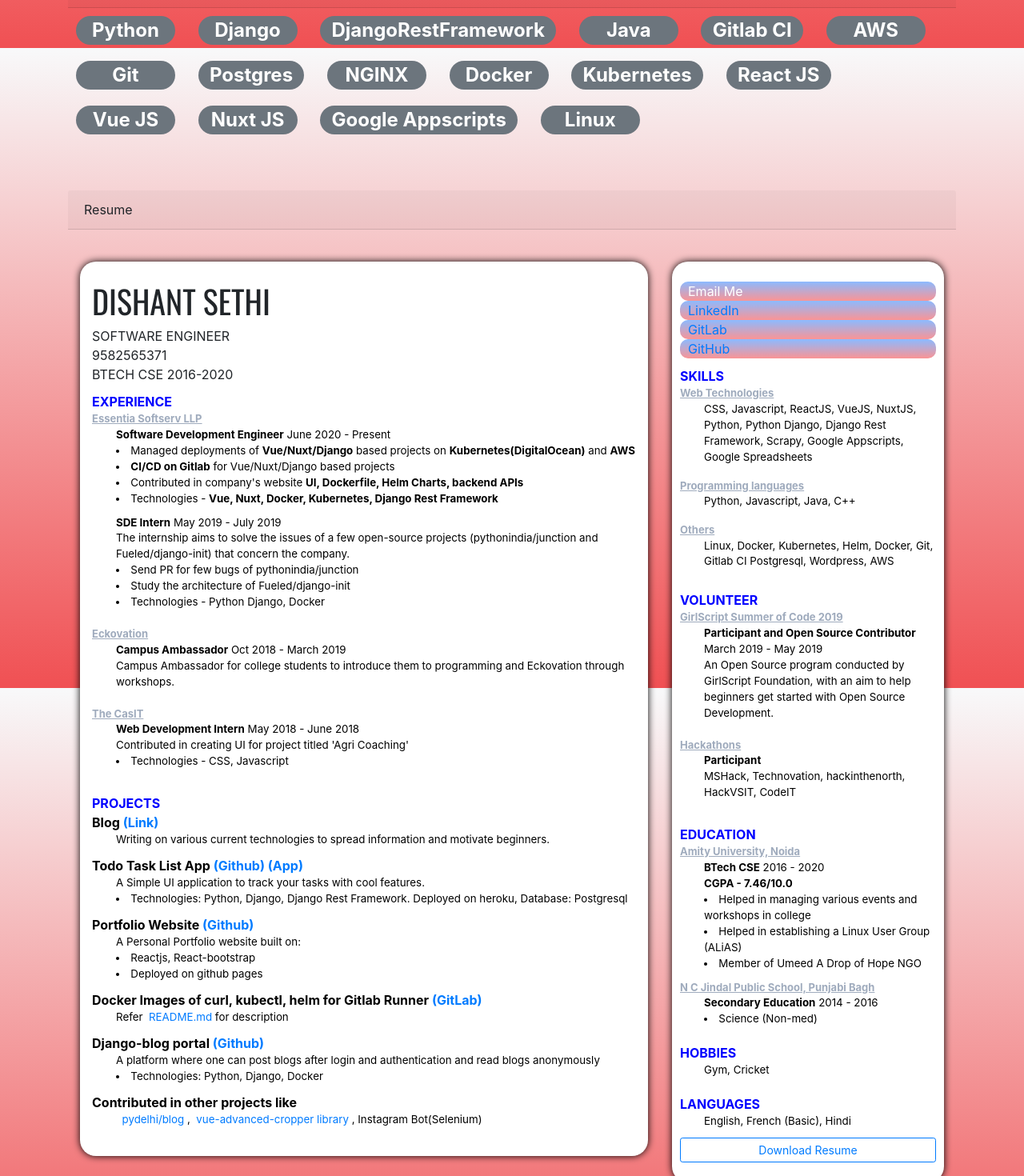
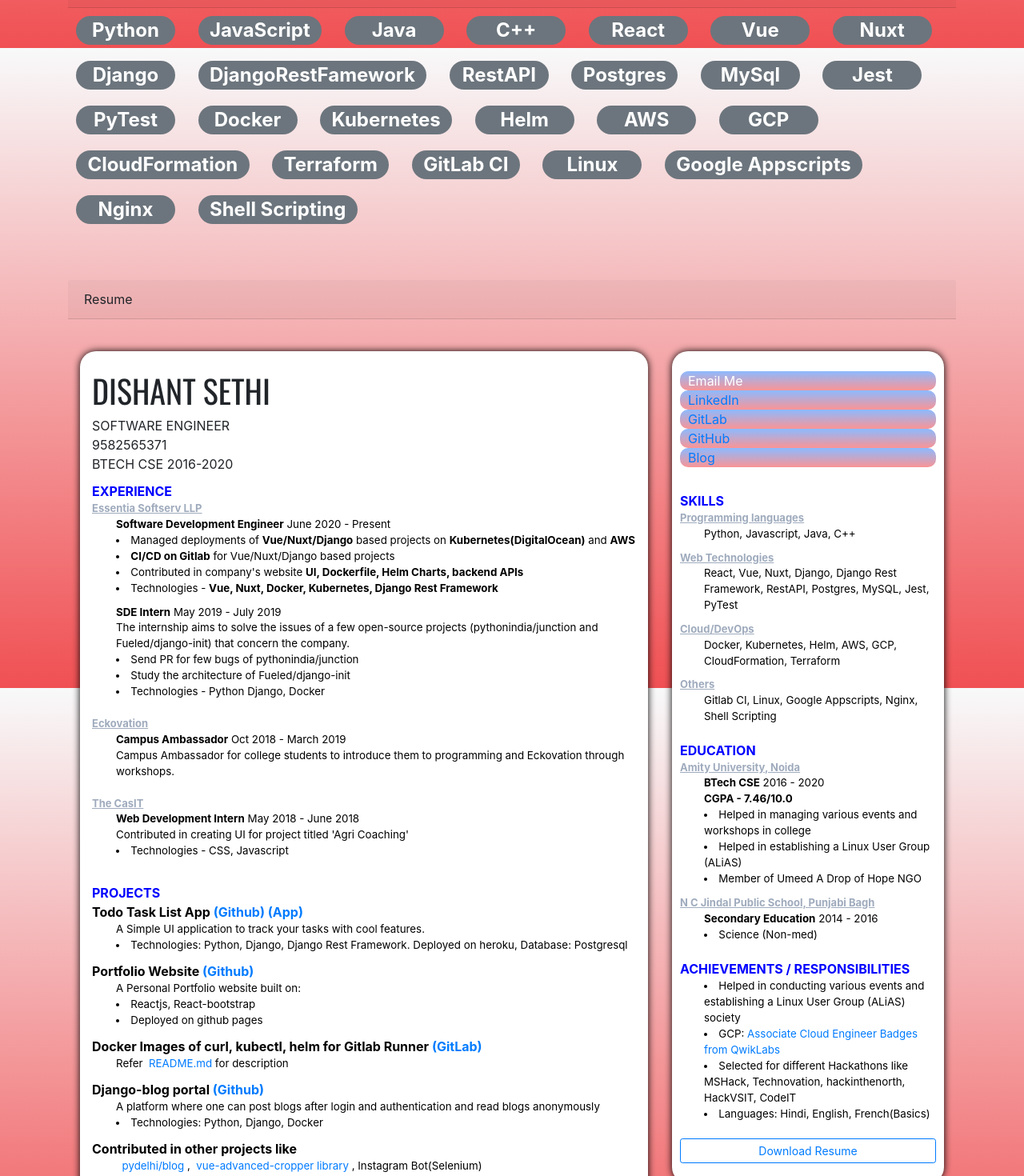
Before and after one commit to dishantsethi/website, a React (Create React App) app: page / in a window 1280 px wide. Shown: the part 740-2210 px from the top of the page at 80% size. Built offline with nearby package versions, Linux system fonts and the light colour scheme.

Commit message:
resume update

```diff
--- a/src/components/Header.js
+++ b/src/components/Header.js
@@ -1,5 +1,5 @@
 import React from 'react';
-import { Navbar, Button, Nav } from 'react-bootstrap';
+import { Navbar, Button } from 'react-bootstrap';
 
 function Header(props) {
     return (
@@ -7,7 +7,7 @@
         <Navbar bg="light" variant="light" expand="lg">
         <Navbar.Brand>Dishant Sethi || Software Engineer</Navbar.Brand>
         <Navbar.Brand className="ml-auto">
-            <a href="https://dishantsethi.wordpress.com" target="_blank">
+            <a href="https://dishantsethi.wordpress.com" rel="noreferrer" target="_blank">
               <Button variant="outline-primary" size="sm">Blog</Button>
             </a>
         </Navbar.Brand>
--- a/src/components/RightSidebar.js
+++ b/src/components/RightSidebar.js
@@ -1,6 +1,6 @@
 import React from 'react';
 import { Button } from 'react-bootstrap';
-import DishantSethiResume from '../assets/DishantSethiResume.pdf'
+import DishantSethiSoftwareEngineerResume from '../assets/DishantSethiSoftwareEngineerResume.pdf'
 
 const RightSidebar = () => {
     const handleEmailMe = () => {
@@ -18,50 +18,33 @@
             <div className="links">
                 <a href="https://github.com/dishantsethi" rel="noreferrer" target="_blank">GitHub</a>
             </div>
+            <div className="links">
+                <a href="https://dishantsethi.wordpress.com" rel="noreferrer" target="_blank">Blog</a>
+            </div>
             <div className="skills">
                 <div>SKILLS</div>
                 <div>
+                    <p className="jobs">Programming languages</p>
+                    <div className="jobs__desc">
+                        Python, Javascript, Java, C++
+                    </div>
+
                     <p className="jobs">Web Technologies</p>
                     <div className="jobs__desc">
-                        <div>
-                            <p>CSS, Javascript, ReactJS, VueJS, NuxtJS, Python, Python Django, Django Rest Framework, Scrapy, Google Appscripts, Google Spreadsheets</p>
-                        </div>
+                        React, Vue, Nuxt, Django, Django Rest Framework,  RestAPI, Postgres, MySQL, Jest, PyTest
                     </div>
-                    <p className="jobs">Programming languages</p>
+
+                    <p className="jobs">Cloud/DevOps</p>
                     <div className="jobs__desc">
-                        <div>
-                            <p>Python, Javascript, Java, C++</p>
-                        </div>
+                        Docker, Kubernetes, Helm, AWS, GCP, CloudFormation, Terraform
                     </div>
                     <p className="jobs">Others</p>
                     <div className="jobs__desc">
-                        <div>
-                            <p>Linux, Docker, Kubernetes, Helm, Docker, Git, Gitlab CI Postgresql, Wordpress, AWS</p>
-                        </div>
+                        Gitlab CI, Linux, Google Appscripts, Nginx, Shell Scripting
                     </div>
                 </div>
             </div>
-            <div className="volunteer">
-                <div>VOLUNTEER</div>
-                <div style={{ marginBottom: 20 }}>
-                    <p className="jobs">GirlScript Summer of Code 2019</p>
-                    <div className="jobs__desc">
-                        <strong>Participant and Open Source Contributor</strong> March 2019 - May 2019
-                        <div>
-                        An Open Source program conducted by GirlScript Foundation, with an aim to help beginners get started with Open Source Development.
-                        </div>
-                    </div>
-                </div>
-                <div style={{ marginBottom: 20 }}>
-                    <p className="jobs">Hackathons</p>
-                    <div className="jobs__desc">
-                        <strong>Participant</strong>
-                        <div>
-                        MSHack, Technovation, hackinthenorth, HackVSIT, CodeIT
-                        </div>
-                    </div>
-                </div>
-            </div>
+
             <div className="education">
             <div>EDUCATION</div>
                 <div>
@@ -87,19 +70,21 @@
                     </div>
                 </div>
             </div>
-            <div className="hobbies">
-                HOBBIES
-                <div className="jobs__desc">
-                Gym, Cricket
+            <div className="volunteer">
+                <div>ACHIEVEMENTS / RESPONSIBILITIES</div>
+                <div style={{ marginBottom: 20 }}>
+                    <div className="jobs__desc">
+                        <div>
+                        <li>Helped in conducting various events and establishing a Linux User Group (ALiAS) society</li>
+                        <li>GCP: <a href="https://google.qwiklabs.com/public_profiles/eedc5689-0c46-4bb1-90da-063810b217e9" rel="noreferrer" target="_blank">Associate Cloud Engineer Badges from QwikLabs</a></li>
+                        <li>Selected for different Hackathons like MSHack, Technovation, hackinthenorth, HackVSIT, CodeIT</li>
+                        <li>Languages: Hindi, English, French(Basics)</li>
+                        </div>
+                    </div>
                 </div>
             </div>
-            <div className="language">
-                LANGUAGES
-                <div className="jobs__desc">
-                English,  French (Basic), Hindi
-                </div>
-            </div>
-            <a href={DishantSethiResume} target="_blank" rel="noopener noreferrer" download>
+
+            <a href={DishantSethiSoftwareEngineerResume} target="_blank" rel="noopener noreferrer" download>
             <Button variant="outline-primary" size="sm" block>Download Resume</Button>
             </a>
         </div>
--- a/src/components/Sidebar.js
+++ b/src/components/Sidebar.js
@@ -59,12 +59,6 @@
             <div className="projects">
                 <div>PROJECTS</div>
                 <div style={{ marginBottom: 0 }}>
-                    <p className="jobs__heading">Blog <a href="https://dishantsethi.wordpress.com/">(Link)</a></p>
-                    <div className="jobs__desc">
-                    Writing on various current technologies to spread information and motivate beginners.
-                    </div>
-                </div>
-                <div style={{ marginBottom: 0 }}>
                     <p className="jobs__heading">Todo Task List App​ <a href="https://github.com/dishantsethi/todo">(Github)</a>​ <a href="https://todotasklistapp.herokuapp.com/">(App)</a></p>
                     <div className="jobs__desc">
                     A Simple UI application to track your tasks with cool features.
--- a/src/components/TechStack.js
+++ b/src/components/TechStack.js
@@ -7,21 +7,31 @@
         <Card.Header>Technology Stack</Card.Header>
         <h2 className="container-fluid">
           <Badge pill variant="secondary" className="tech">Python<br/></Badge>{' '}
+          <Badge pill variant="secondary" className="tech">JavaScript</Badge>{' '}
+          <Badge pill variant="secondary" className="tech">Java</Badge>{' '}
+          <Badge pill variant="secondary" className="tech">C++</Badge>{' '}
+          <Badge pill variant="secondary" className="tech">React</Badge>{' '}
+          <Badge pill variant="secondary" className="tech">Vue</Badge>{' '}
+          <Badge pill variant="secondary" className="tech">Nuxt</Badge>{' '}
           <Badge pill variant="secondary" className="tech">Django</Badge>{' '}
-          <Badge pill variant="secondary" className="tech">DjangoRestFramework</Badge>{' '}
-          <Badge pill variant="secondary" className="tech">Java</Badge>{' '}
-          <Badge pill variant="secondary" className="tech">Gitlab CI</Badge>{' '}
-          <Badge pill variant="secondary" className="tech">AWS</Badge>{' '}
-          <Badge pill variant="secondary" className="tech">Git</Badge>{' '}
+          <Badge pill variant="secondary" className="tech">DjangoRestFamework</Badge>{' '}
+          <Badge pill variant="secondary" className="tech">RestAPI</Badge>{' '}
           <Badge pill variant="secondary" className="tech">Postgres</Badge>{' '}
-          <Badge pill variant="secondary" className="tech">NGINX</Badge>{' '}
+          <Badge pill variant="secondary" className="tech">MySql</Badge>{' '}
+          <Badge pill variant="secondary" className="tech">Jest</Badge>{' '}
+          <Badge pill variant="secondary" className="tech">PyTest</Badge>{' '}
           <Badge pill variant="secondary" className="tech">Docker</Badge>{' '}
           <Badge pill variant="secondary" className="tech">Kubernetes</Badge>{' '}
-          <Badge pill variant="secondary" className="tech">React JS</Badge>{' '}
-          <Badge pill variant="secondary" className="tech">Vue JS</Badge>{' '}
-          <Badge pill variant="secondary" className="tech">Nuxt JS</Badge>{' '}
+          <Badge pill variant="secondary" className="tech">Helm</Badge>{' '}
+          <Badge pill variant="secondary" className="tech">AWS</Badge>{' '}
+          <Badge pill variant="secondary" className="tech">GCP</Badge>{' '}
+          <Badge pill variant="secondary" className="tech">CloudFormation</Badge>{' '}
+          <Badge pill variant="secondary" className="tech">Terraform</Badge>{' '}
+          <Badge pill variant="secondary" className="tech">GitLab CI</Badge>{' '}
+          <Badge pill variant="secondary" className="tech">Linux</Badge>{' '}
           <Badge pill variant="secondary" className="tech">Google Appscripts</Badge>{' '}
-          <Badge pill variant="secondary" className="tech">Linux</Badge>{' '}
+          <Badge pill variant="secondary" className="tech">Nginx</Badge>{' '}
+          <Badge pill variant="secondary" className="tech">Shell Scripting</Badge>{' '}
         </h2>
       </div>
     );
--- a/src/index.css
+++ b/src/index.css
@@ -150,7 +150,7 @@
 }
 
 .skills{
-  padding-top: 10px;
+  padding-top: 30px;
   font-weight: bold;
   color: blue;
 }
```
Also changed, not shown: 2 other files (tests, documents, lock files or other folders).
